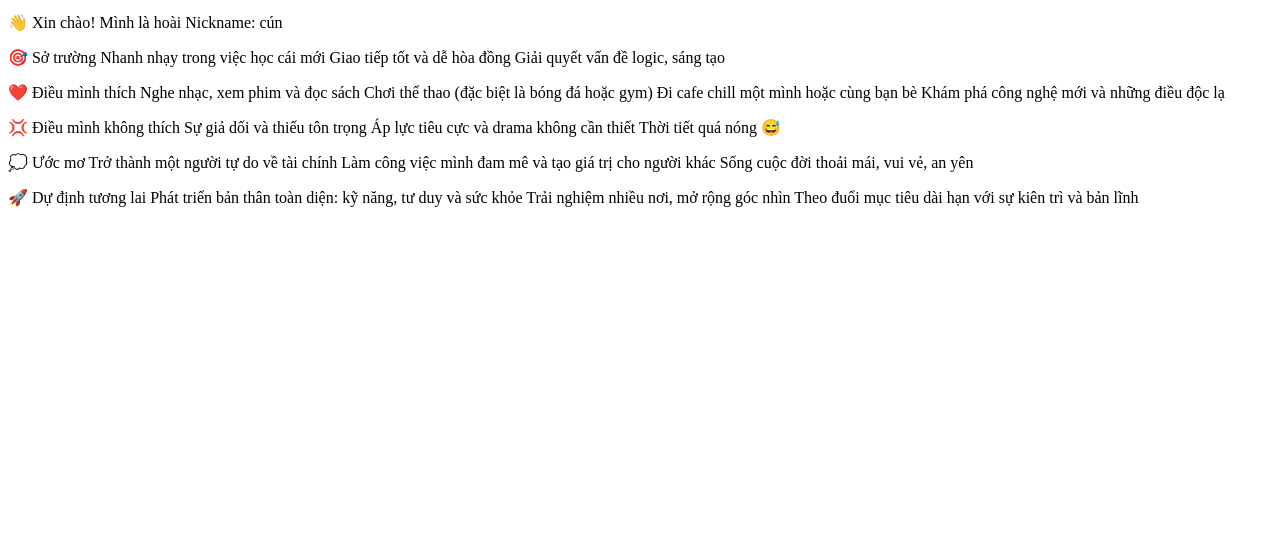
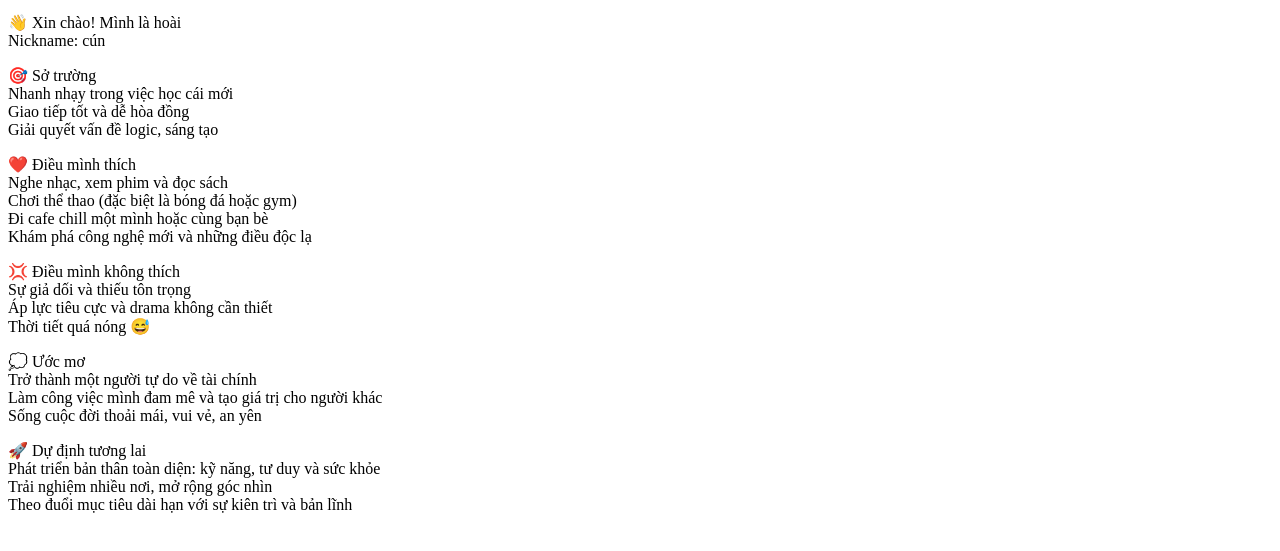
Before and after one commit to duck3001/duc-va-hoai, a plain HTML site: page index.html in a window 1280 px wide. Shown: the part 191-742 px from the top of the page. Drawn offline with Linux system fonts and the light colour scheme.

Commit message:
index.html

```diff
--- a/index.html
+++ b/index.html
@@ -5,54 +5,54 @@
    <body>
     <img src="images/1e580f70-843a-4f0c-b623-7535a23b891b" alt="Ảnh đại diện" width="120"  height="180">
      <p>
-       👋 Xin chào! Mình là hoài
+       👋 Xin chào! Mình là hoài  <br>
 
 Nickname: cún
 
      </p>
-    <p>🎯 Sở trường
+    <p>🎯 Sở trường <br>
 
-Nhanh nhạy trong việc học cái mới
+Nhanh nhạy trong việc học cái mới <br>
 
-Giao tiếp tốt và dễ hòa đồng
+Giao tiếp tốt và dễ hòa đồng <br>
 
 Giải quyết vấn đề logic, sáng tạo
     </p>
-<p>❤️ Điều mình thích
+<p>❤️ Điều mình thích <br>
 
-Nghe nhạc, xem phim và đọc sách
+Nghe nhạc, xem phim và đọc sách <br>
 
-Chơi thể thao (đặc biệt là bóng đá hoặc gym)
+Chơi thể thao (đặc biệt là bóng đá hoặc gym) <br>
 
-Đi cafe chill một mình hoặc cùng bạn bè
+Đi cafe chill một mình hoặc cùng bạn bè <br>
 
 Khám phá công nghệ mới và những điều độc lạ
 </p>
 <p>
-  💢 Điều mình không thích
+  💢 Điều mình không thích <br>
 
-Sự giả dối và thiếu tôn trọng
+Sự giả dối và thiếu tôn trọng <br>
 
-Áp lực tiêu cực và drama không cần thiết
+Áp lực tiêu cực và drama không cần thiết <br>
 
 Thời tiết quá nóng 😅
 
 </p>
 
-<p>💭 Ước mơ
+<p>💭 Ước mơ <br>
 
-Trở thành một người tự do về tài chính
+Trở thành một người tự do về tài chính <br>
 
-Làm công việc mình đam mê và tạo giá trị cho người khác
+Làm công việc mình đam mê và tạo giá trị cho người khác <br>
 
 Sống cuộc đời thoải mái, vui vẻ, an yên
 </p>
 
-<p>🚀 Dự định tương lai
+<p>🚀 Dự định tương lai <br>
 
-Phát triển bản thân toàn diện: kỹ năng, tư duy và sức khỏe
+Phát triển bản thân toàn diện: kỹ năng, tư duy và sức khỏe <br>
 
-Trải nghiệm nhiều nơi, mở rộng góc nhìn
+Trải nghiệm nhiều nơi, mở rộng góc nhìn <br>
 
 Theo đuổi mục tiêu dài hạn với sự kiên trì và bản lĩnh
 </p>
```
